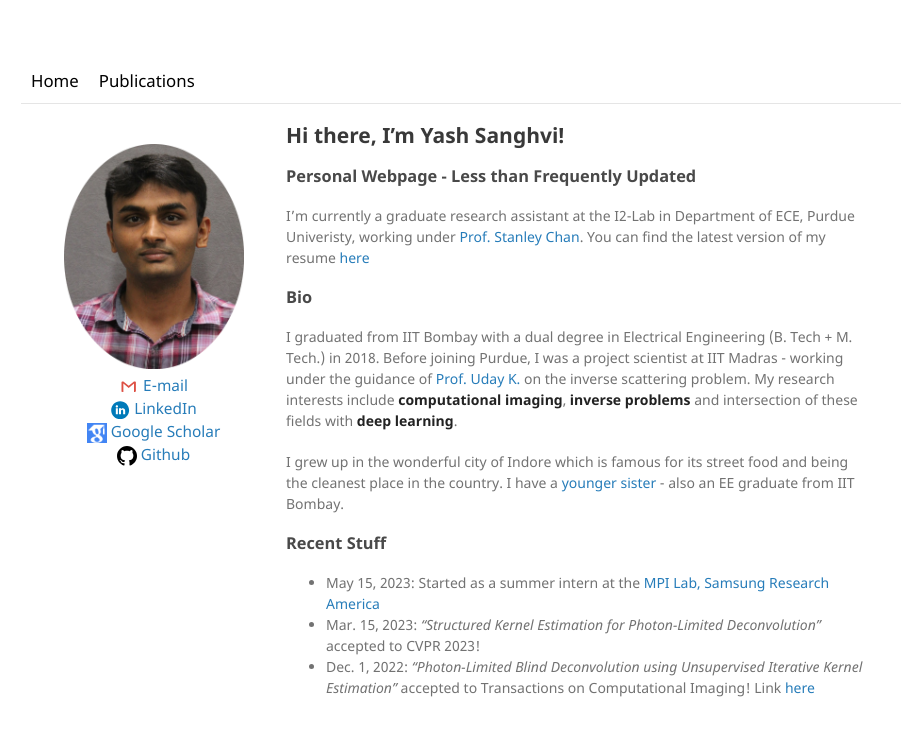
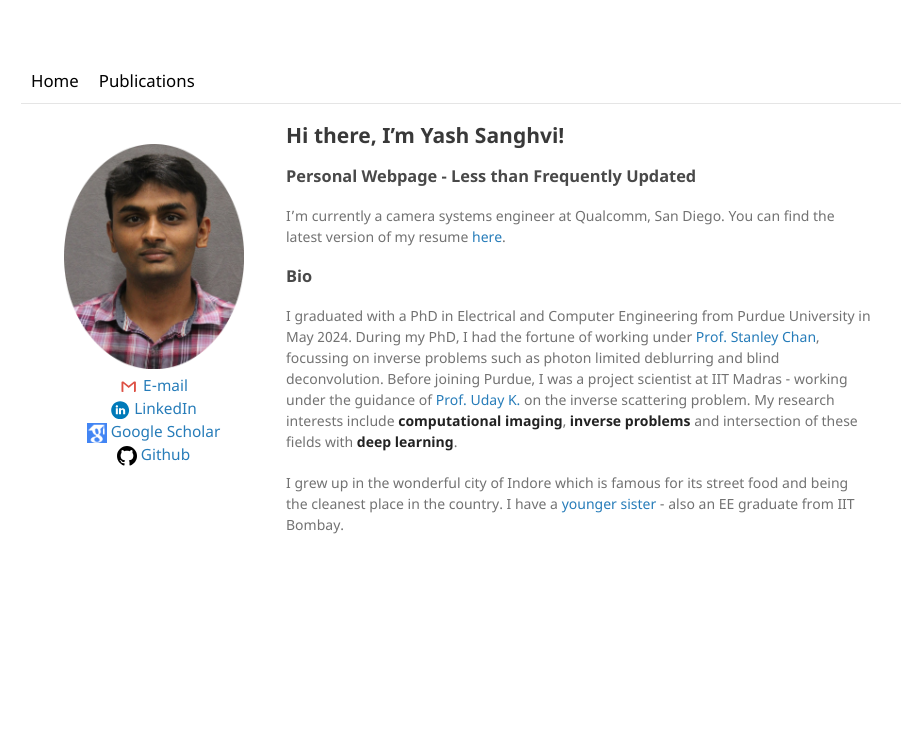
Before and after one commit to sanghviyashiitb/sanghviyashiitb.github.io, a Jekyll site: the page built from index.md, in a window 1280 px wide. Shown: the top 736 px of the page, without its empty margins (119-1020 px from the left). Built offline with Jekyll 4.4.1, drawn with Linux system fonts in a browser that asks for light colours.

Commit message:
Update index.md

```diff
--- a/index.md
+++ b/index.md
@@ -4,14 +4,9 @@ title: Yash Sanghvi
 ---
 ## Hi there, I'm Yash Sanghvi!
 ### Personal Webpage - Less than Frequently Updated
-I'm currently a graduate research assistant at the I2-Lab in Department of ECE, Purdue Univeristy, working under [Prof. Stanley Chan](https://engineering.purdue.edu/ChanGroup/stanleychan.html).  You can find the latest version of my resume [here](https://drive.google.com/file/d/1Dx3W7NwtZdFroX8U7PU9sWi5NQm7s5MN/view?usp=drive_link)
+I'm currently a camera systems engineer at Qualcomm, San Diego. You can find the latest version of my resume [here](https://drive.google.com/file/d/15qwFCV2kif__zmMnGueJy5TvmRdqseVs/view?usp=sharing).
 
 ### Bio
-I graduated from IIT Bombay with a dual degree in Electrical Engineering (B. Tech + M. Tech.) in 2018. Before joining Purdue, I was a project scientist at IIT Madras  - working under the guidance of [Prof. Uday K.](http://www.ee.iitm.ac.in/uday/) on the inverse scattering problem. My research interests include **computational imaging**, **inverse problems** and intersection of these fields with **deep learning**.
+I graduated with a PhD in Electrical and Computer Engineering from Purdue University in May 2024. During my PhD, I had the fortune of working under [Prof. Stanley Chan](https://engineering.purdue.edu/ChanGroup/stanleychan.html), focussing on inverse problems such as photon limited deblurring and blind deconvolution. Before joining Purdue, I was a project scientist at IIT Madras  - working under the guidance of [Prof. Uday K.](http://www.ee.iitm.ac.in/uday/) on the inverse scattering problem. My research interests include **computational imaging**, **inverse problems** and intersection of these fields with **deep learning**.
 
 I grew up in the wonderful city of Indore which is famous for its street food and being the cleanest place in the country. I have a [younger sister](https://www.linkedin.com/in/swadha-sanghvi/) - also an EE graduate from IIT Bombay.
-
-### Recent Stuff
-* May 15, 2023: Started as a summer intern at the [MPI Lab, Samsung Research America](https://sra.samsung.com/research-area/mobile-processor-innovation/)
-* Mar. 15, 2023: _"Structured Kernel Estimation for Photon-Limited Deconvolution"_ accepted to CVPR 2023!
-* Dec. 1, 2022: _"Photon-Limited Blind Deconvolution using Unsupervised Iterative Kernel Estimation"_ accepted to Transactions on Computational Imaging! Link [here](https://ieeexplore.ieee.org/document/9982288)
```
